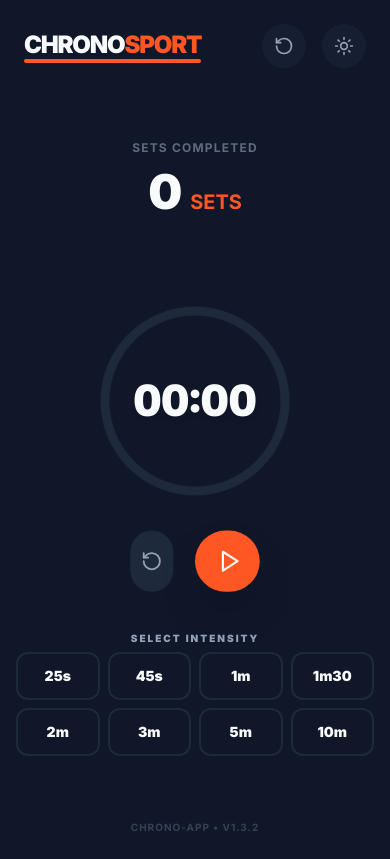
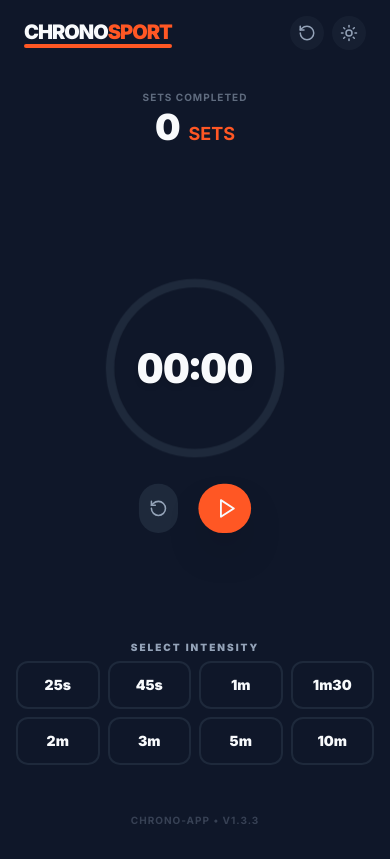
Before and after one commit to kwwwaanou/chrono-app, a Next.js app: page / in a window 390 px wide. Built offline with nearby package versions, Linux system fonts and the light colour scheme.

Commit message:
style: optimize layout for iPhone 12 mini (v1.3.3)

```diff
--- a/src/app/page.tsx
+++ b/src/app/page.tsx
@@ -14,8 +14,8 @@ export default function Home() {
     <main className="min-h-screen bg-background flex flex-col max-w-lg mx-auto overflow-hidden">
       <Header />
 
-      <div className="flex-1 flex flex-col justify-between py-4">
-        <section>
+      <div className="flex-1 flex flex-col justify-between py-2 sm:py-4">
+        <section className="flex flex-col items-center">
           <SetCounter />
         </section>
 
@@ -33,8 +33,8 @@ export default function Home() {
         </section>
       </div>
 
-      <footer className="p-6 text-center text-muted-foreground/30 text-[10px] font-bold uppercase tracking-widest">
-        Chrono-App • v1.3.2
+      <footer className="p-4 sm:p-6 text-center text-muted-foreground/30 text-[10px] font-bold uppercase tracking-widest">
+        Chrono-App • v1.3.3
       </footer>
     </main>
   );
--- a/src/components/Header.tsx
+++ b/src/components/Header.tsx
@@ -39,27 +39,27 @@ export function Header() {
   };
 
   return (
-    <header className="flex items-center justify-between p-6">
+    <header className="flex items-center justify-between px-6 py-4 sm:p-6">
       <div className="flex flex-col">
-        <h1 className="text-2xl font-black uppercase tracking-tighter text-foreground">
+        <h1 className="text-xl sm:text-2xl font-black uppercase tracking-tighter text-foreground">
           CHRONO<span className="text-primary">SPORT</span>
         </h1>
         <div className="h-1 w-full bg-primary rounded-full mt-[-2px]" />
       </div>
-      <div className="flex gap-4">
+      <div className="flex gap-2 sm:gap-4">
         <button
           onClick={handleReset}
-          className="p-3 rounded-full bg-muted/50 text-muted-foreground hover:bg-primary/20 hover:text-primary transition-all active:scale-90"
+          className="p-2 sm:p-3 rounded-full bg-muted/50 text-muted-foreground hover:bg-primary/20 hover:text-primary transition-all active:scale-90"
           title="Reset Sets"
         >
-          <RotateCcw size={20} />
+          <RotateCcw size={18} className="sm:w-5 sm:h-5" />
         </button>
         <button
           onClick={toggleTheme}
-          className="p-3 rounded-full bg-muted/50 text-muted-foreground hover:bg-primary/20 hover:text-primary transition-all active:scale-90"
+          className="p-2 sm:p-3 rounded-full bg-muted/50 text-muted-foreground hover:bg-primary/20 hover:text-primary transition-all active:scale-90"
           title="Toggle Theme"
         >
-          {theme === "light" ? <Moon size={20} /> : <Sun size={20} />}
+          {theme === "light" ? <Moon size={18} className="sm:w-5 sm:h-5" /> : <Sun size={18} className="sm:w-5 sm:h-5" />}
         </button>
       </div>
     </header>
--- a/src/components/SetCounter.tsx
+++ b/src/components/SetCounter.tsx
@@ -7,26 +7,26 @@ export function SetCounter() {
   const { completedSets } = useTimerStore();
 
   return (
-    <div className="flex flex-col items-center gap-3 p-8">
-      <span className="text-xs font-bold uppercase tracking-widest text-muted-foreground/60">
+    <div className="flex flex-col items-center gap-1 sm:gap-3 p-4 sm:p-8">
+      <span className="text-[10px] sm:text-xs font-bold uppercase tracking-widest text-muted-foreground/60">
         Sets Completed
       </span>
       <div className="flex items-baseline gap-2">
-        <span className="text-5xl font-black text-foreground">
+        <span className="text-4xl sm:text-5xl font-black text-foreground leading-none">
           {completedSets}
         </span>
-        <span className="text-xl font-bold text-primary">SETS</span>
+        <span className="text-lg sm:text-xl font-bold text-primary">SETS</span>
       </div>
 
-      <div className="flex gap-1.5 mt-2 flex-wrap justify-center max-w-[200px]">
+      <div className="flex gap-1 mt-1 sm:mt-2 flex-wrap justify-center max-w-[180px] sm:max-w-[200px]">
         {Array.from({ length: Math.min(completedSets, 20) }).map((_, i) => (
           <div
             key={i}
-            className="w-2.5 h-2.5 rounded-full bg-primary shadow-[0_0_8px_rgba(255,87,34,0.4)]"
+            className="w-2 sm:w-2.5 h-2 sm:h-2.5 rounded-full bg-primary shadow-[0_0_8px_rgba(255,87,34,0.4)]"
           />
         ))}
         {completedSets > 20 && (
-          <div className="text-xs font-bold text-muted-foreground">+</div>
+          <div className="text-[10px] font-bold text-muted-foreground">+</div>
         )}
       </div>
     </div>
--- a/src/components/TimerDisplay.tsx
+++ b/src/components/TimerDisplay.tsx
@@ -22,7 +22,7 @@ export function TimerDisplay() {
   const offset = circumference - (progress / 100) * circumference;
 
   return (
-    <div className="flex flex-col items-center justify-center p-4 mx-2 relative scale-90 sm:scale-100">
+    <div className="flex flex-col items-center justify-center p-2 sm:p-4 mx-2 relative scale-[0.85] sm:scale-100 origin-center">
       <div className="relative flex items-center justify-center">
         <svg className="w-56 h-56 sm:w-64 sm:h-64 -rotate-90 drop-shadow-sm">
           <circle
@@ -76,27 +76,27 @@ export function TimerDisplay() {
         </div>
       </div>
 
-      <div className="flex gap-6 sm:gap-8 mt-8 sm:mt-12">
+      <div className="flex gap-6 sm:gap-8 mt-6 sm:mt-12">
         <button
           onClick={resetTimer}
           className="p-3 sm:p-4 rounded-full bg-muted text-muted-foreground hover:bg-accent transition-all active:scale-90"
         >
-          <RotateCcw size={24} className="sm:w-7 sm:h-7" />
+          <RotateCcw size={22} className="sm:w-7 sm:h-7" />
         </button>
 
         {isActive ? (
           <button
             onClick={pauseTimer}
-            className="p-5 sm:p-6 rounded-full bg-foreground text-background hover:opacity-90 transition-all active:scale-95 shadow-2xl"
+            className="p-4 sm:p-6 rounded-full bg-foreground text-background hover:opacity-90 transition-all active:scale-95 shadow-2xl"
           >
-            <Pause size={28} className="sm:w-8 sm:h-8" />
+            <Pause size={26} className="sm:w-8 sm:h-8" />
           </button>
         ) : (
           <button
             onClick={handleStart}
-            className="p-5 sm:p-6 rounded-full bg-primary text-primary-foreground hover:opacity-90 transition-all active:scale-95 shadow-2xl"
+            className="p-4 sm:p-6 rounded-full bg-primary text-primary-foreground hover:opacity-90 transition-all active:scale-95 shadow-2xl"
           >
-            <Play size={28} className="ml-1 sm:w-8 sm:h-8" />
+            <Play size={26} className="ml-1 sm:w-8 sm:h-8" />
           </button>
         )}
       </div>
```
